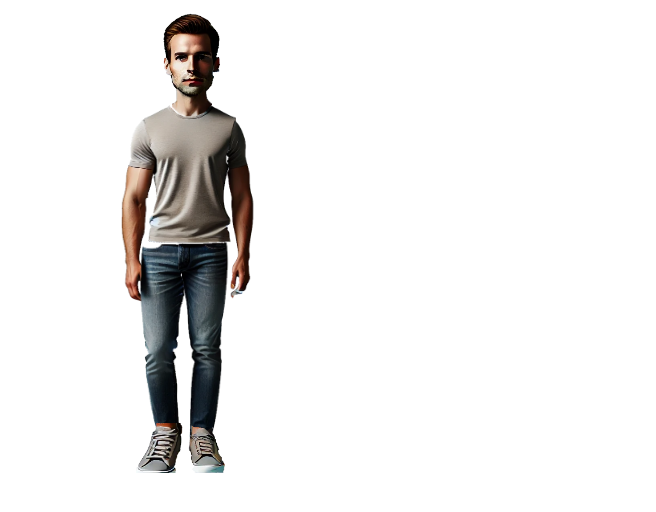
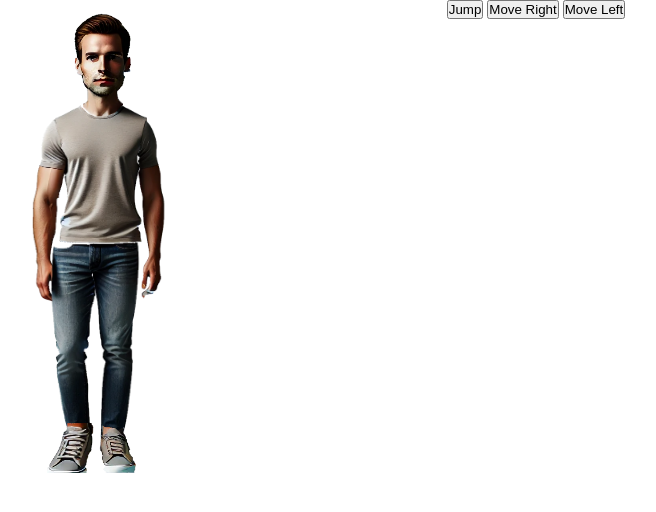
Before and after one commit to Thuglifescientist2018/animation-software-javascript, a plain HTML site: page index.html in a window 1280 px wide. Shown: the whole page, without its empty margins (304-960 px from the left). Drawn offline with Linux system fonts and the light colour scheme.

Commit message:
added moveLeft and moveRight buttons

```diff
--- a/index.html
+++ b/index.html
@@ -35,5 +35,11 @@
 
 
         </section>
+        <script src="./script.js"></script>
+        <section id="buttons">
+            <button onclick="jump()" >Jump</button>
+            <button onclick="moveRight()" >Move Right</button>
+            <button onclick="moveLeft()" >Move Left</button>
+        </section>
     </body>
 </html>
```
